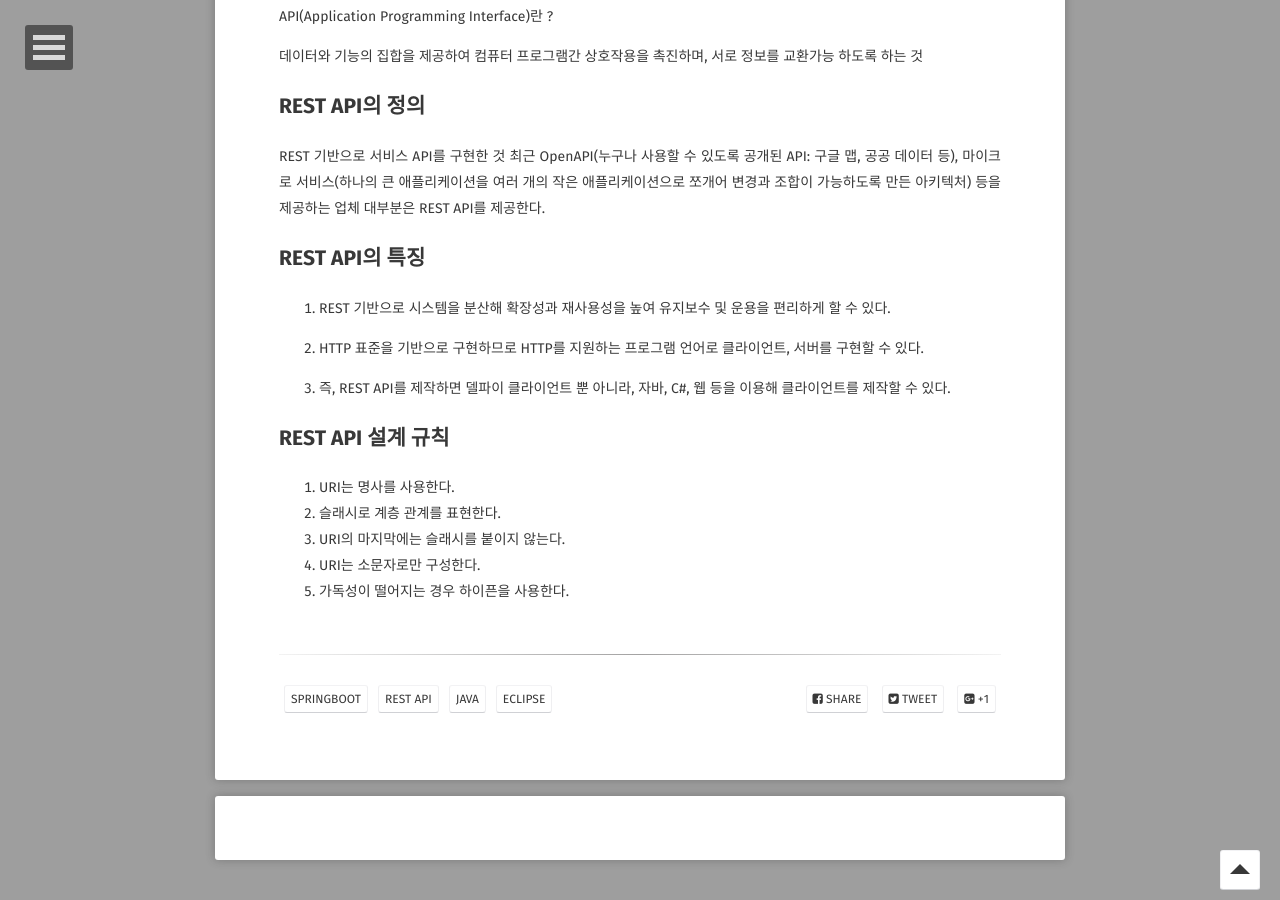
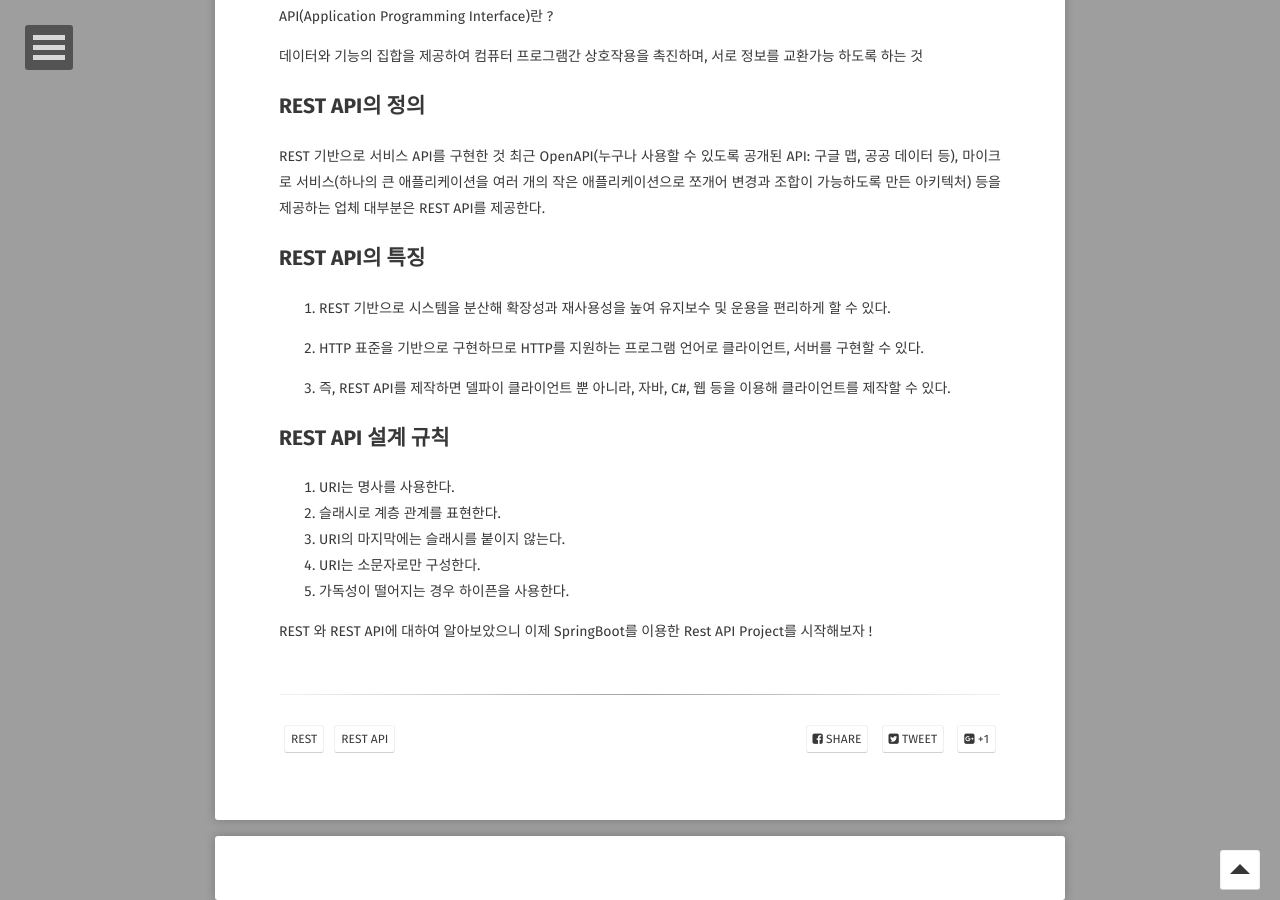
Before and after one commit to GayeonYoon/GayeonYoon.github.io, a Jekyll site: the page built from _posts/2021-07-04-RESTAPI-POST_1.md, in a window 1280 px wide and 900 px high, scrolled down 1843 px. Built offline with Jekyll 4.4.1, drawn with Linux system fonts in a browser that asks for light colours; some web fonts are replaced; comment, search, counter and statistics services are not loaded.

Commit message:
Update 2021-07-04-RESTAPI-POST_1.md

```diff
--- a/_posts/2021-07-04-RESTAPI-POST_1.md
+++ b/_posts/2021-07-04-RESTAPI-POST_1.md
@@ -3,7 +3,7 @@ layout: post
 title: "[SpringBoot] REST와 REST API에 대하여 알아보자."
 date: 2021-07-04
 excerpt: "REST API란 무엇인가?"
-tags: [SpringBoot, REST API, JAVA, Eclipse]
+tags: [REST, REST API]
 comments: true
 spring: true
 
@@ -102,3 +102,6 @@ REST 기반으로 서비스 API를 구현한 것
 3. URI의 마지막에는 슬래시를 붙이지 않는다.
 4. URI는 소문자로만 구성한다.
 5. 가독성이 떨어지는 경우 하이픈을 사용한다.
+
+
+ REST 와 REST API에 대하여 알아보았으니 이제 SpringBoot를 이용한 Rest API Project를 시작해보자 !
```
